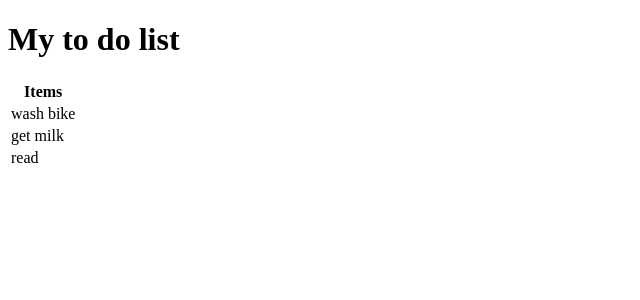
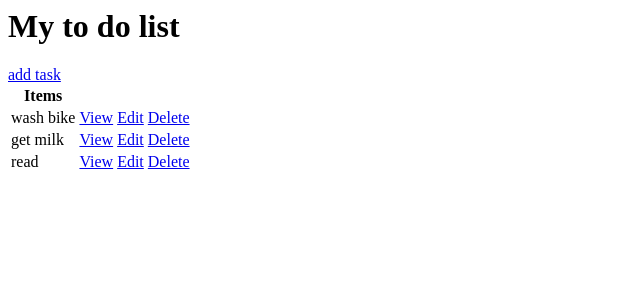
Before and after one commit to Meenaketan7/ToDo_Django, a Django app: page / in a window 1280 px wide. Shown: the top 300 px of the page, without its empty margins (0-640 px from the left). Run offline with Django 4.2, Linux system fonts and the light colour scheme; data comes from the database, SQL or seed files in the repository; both versions use the stored data as it was after the commit.

Commit message:
toDo class of create,update and delete view

```diff
--- /dev/null
+++ b/base/templates/base/task_confirm_delete.html
@@ -0,0 +1,6 @@
+<a href="{%url 'tasks'%}">Back</a>
+<form method="POST" action="">
+        {% csrf_token %}
+        <p>Are you sure you want to delete your task "{{task}}"</p>
+        <input type="submit" value="Delete">
+</form>
--- a/base/templates/base/task_list.html
+++ b/base/templates/base/task_list.html
@@ -1,25 +1,16 @@
-<!DOCTYPE html>
-<html lang="en">
-<head>
-    <meta charset="UTF-8">
-    <meta http-equiv="X-UA-Compatible" content="IE=edge">
-    <meta name="viewport" content="width=device-width, initial-scale=1.0">
-    <title>Document</title>
-</head>
-<body>
+
     <h1>My to do list</h1>
+    <a href="{%url 'task-create'%}">add task</a>
     <table>
         <th>Items</th>
         {% for task in tasks %}
             <tr>
                 <td>{{task.title}}</td>
+                <td><a href="{%url 'task' task.id %}">View</a></td>
+                <td><a href="{%url 'task-update' task.id %}">Edit</a></td>
+                <td><a href="{%url 'task-delete' task.id %}">Delete</a></td>
             </tr>
             {%empty%}
                 <h3>No Items in list</h3>
         {% endfor %}
     </table>
-
-
-
-</body>
-</html>
--- a/base/urls.py
+++ b/base/urls.py
@@ -1,8 +1,11 @@
 from django.urls import path
 
-from .views import TaskList, TaskDetail
+from .views import TaskDelete, TaskList, TaskDetail, TaskCreate, TaskUpdate
 
 urlpatterns = [
     path('', TaskList.as_view(), name='tasks'),
     path('task/<int:pk>/', TaskDetail.as_view(), name='task'),
+    path('task-create/', TaskCreate.as_view(), name='task-create'),
+    path('task-update/<int:pk>/', TaskUpdate.as_view(), name='task-update'),
+    path('task-delete/<int:pk>/', TaskDelete.as_view(), name='task-delete'),
 ]
--- a/base/views.py
+++ b/base/views.py
@@ -1,6 +1,8 @@
 from django.shortcuts import render
 from django.views.generic.list import ListView
 from django.views.generic.detail import DetailView
+from django.views.generic.edit import CreateView, UpdateView, DeleteView
+from django.urls import reverse_lazy
 from .models import Task
 # Create your views here.
 class TaskList(ListView):
@@ -10,3 +12,19 @@ class TaskDetail(DetailView):
     model = Task
     context_object_name = 'task'
     template_name = 'base/task.html'
+
+class TaskCreate(CreateView):
+    model = Task
+    fields = '__all__'
+    success_url = reverse_lazy('tasks')
+
+
+class TaskUpdate(UpdateView):
+    model= Task
+    fields = '__all__'
+    success_url = reverse_lazy('tasks')
+
+class TaskDelete(DeleteView):
+    model = Task
+    context_object_name = 'task'
+    success_url = reverse_lazy('tasks')
```
Also changed, not shown: base/templates/base/task.html (+2 -11 lines), base/templates/base/task_form.html (added, +9 -0 lines), db.sqlite3.
